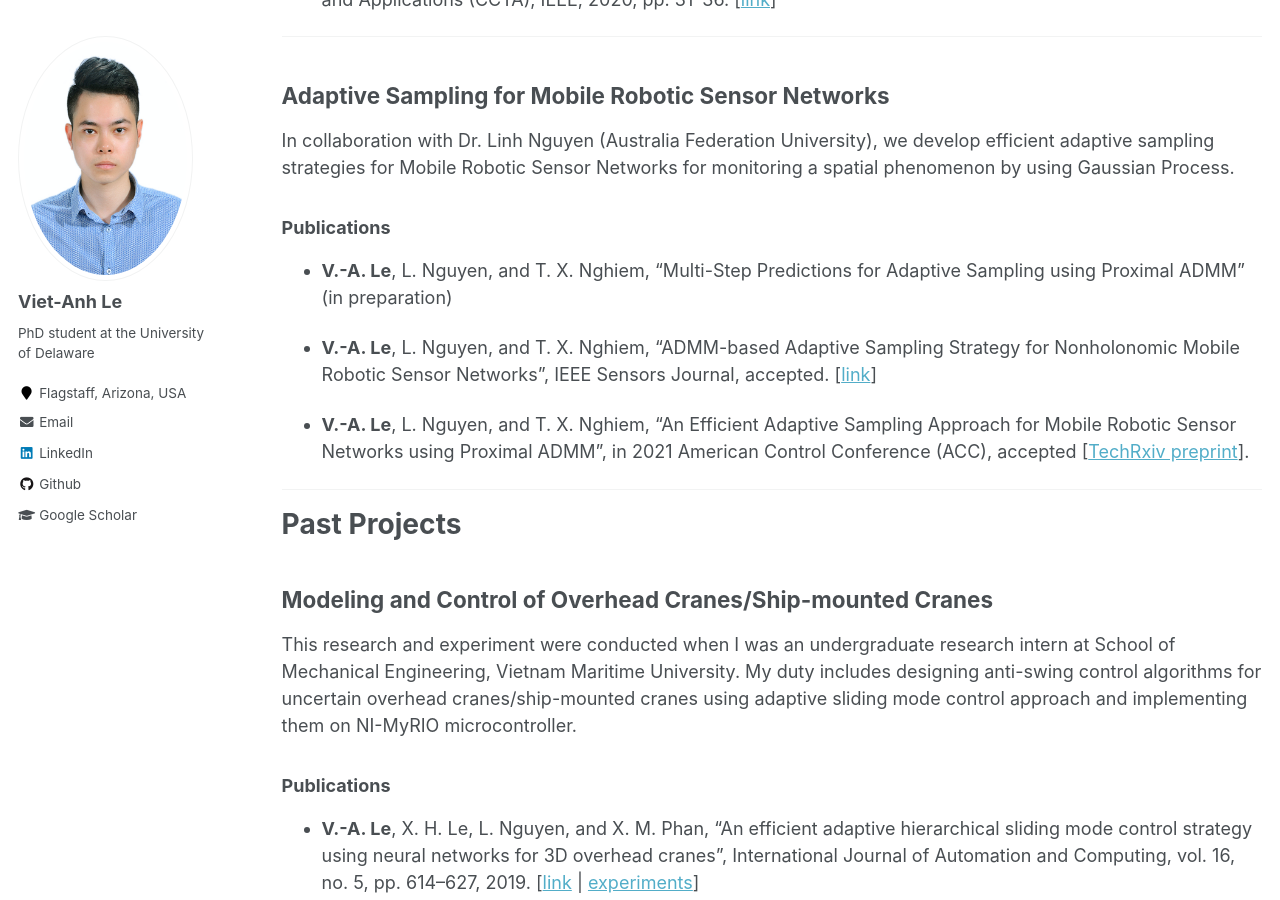
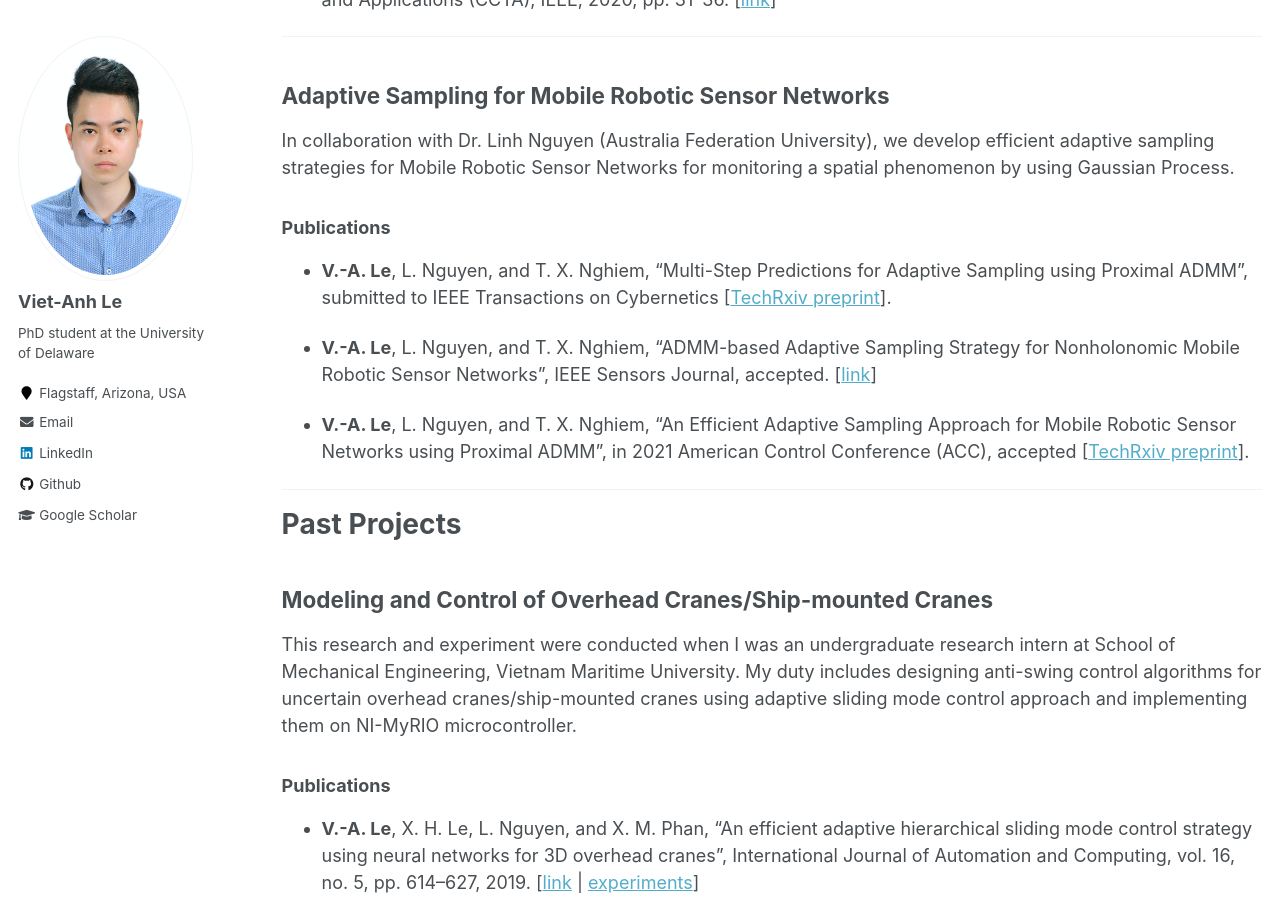
Before and after one commit to vietanhle0101/vietanhle0101.github.io, a Jekyll site: the page built from _pages/projects.md, in a window 1280 px wide and 900 px high, scrolled down 616 px. Built offline with Jekyll 4.4.1, drawn with Linux system fonts in a browser that asks for light colours.

Commit message:
update projects

```diff
--- a/_pages/projects.md
+++ b/_pages/projects.md
@@ -25,7 +25,7 @@ In collaboration with Dr. Linh Nguyen (Australia Federation University), we deve
 
 ### Publications
 
-* **V.-A. Le**, L. Nguyen, and T. X. Nghiem, “Multi-Step Predictions for Adaptive Sampling using Proximal ADMM” (in preparation)
+* **V.-A. Le**, L. Nguyen, and T. X. Nghiem, “Multi-Step Predictions for Adaptive Sampling using Proximal ADMM”, submitted to IEEE Transactions on Cybernetics [[TechRxiv preprint](https://www.techrxiv.org/articles/preprint/Multi-Step_Predictions_for_Adaptive_Sampling_using_Proximal_ADMM/14642577/1)].
 
 * **V.-A. Le**, L. Nguyen, and T. X. Nghiem, “ADMM-based Adaptive Sampling Strategy for Nonholonomic Mobile Robotic Sensor Networks”, IEEE Sensors Journal, accepted. [[link](https://ieeexplore.ieee.org/document/9400422)]
 
```
Also changed, not shown: _pages/about.md (+2 -0 lines), 1 other file.
